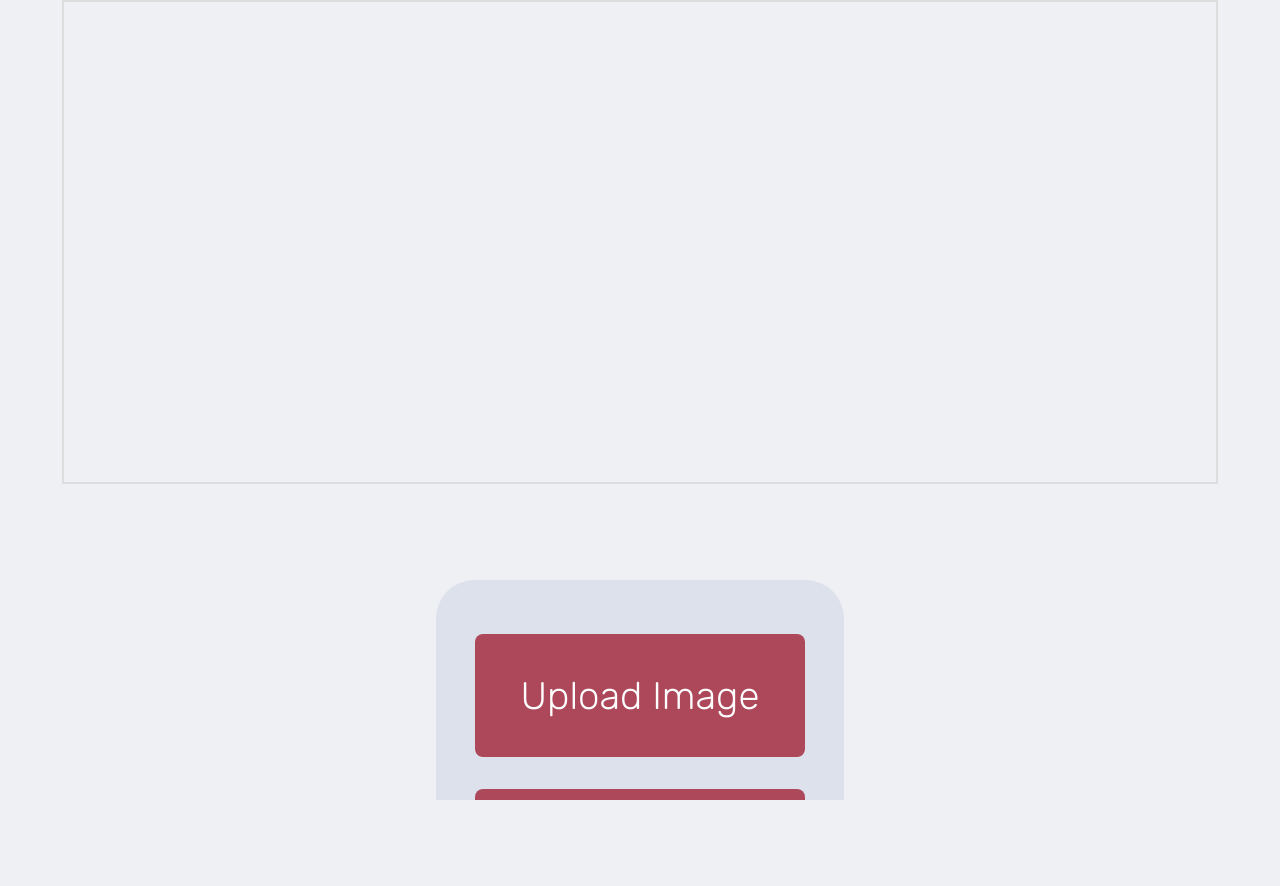
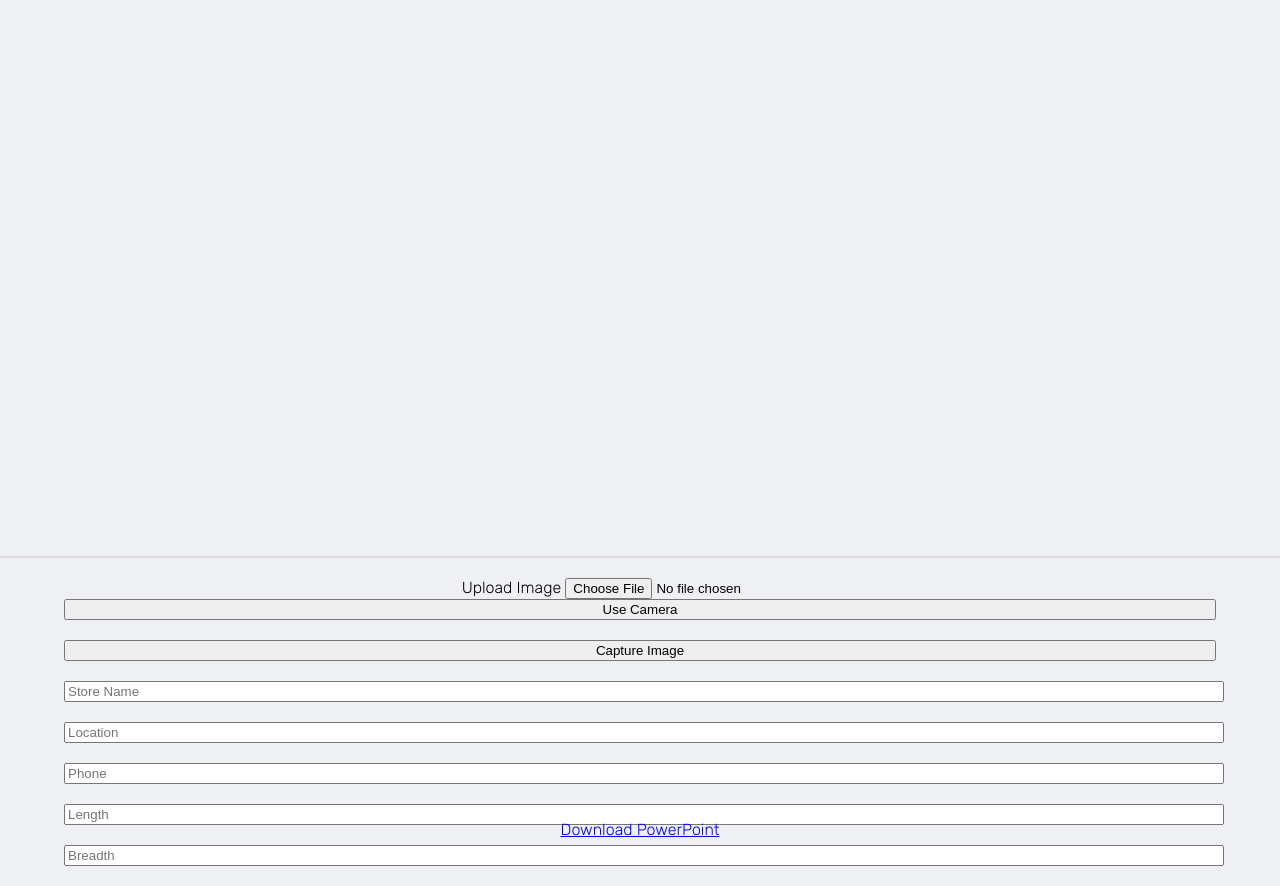
Before and after one commit to Ritarshi-Chattaraj/himalaya-international, a plain HTML site: page capturepic.html in a window 1280 px wide. Before the commit the page ends 800 px from the top, so only its background shows below. Drawn offline with Linux system fonts and the light colour scheme.

Commit message:
Update capturepic.css

```diff
--- a/capturepic.css
+++ b/capturepic.css
@@ -1,84 +1,43 @@
-html, body {
+/* Add your CSS styles here */
+
+body, html {
   margin: 0;
   padding: 0;
   font-family: 'Rubik', sans-serif;
   background-color: #EEF0F4;
   height: 100%;
-    overflow: hidden;
-}
-
-.container {
-    display: flex;
-    flex-direction: column;
-    max-width: 90%; /* Adjusted to 90% */
-    margin: 5% auto; /* Adjusted to 5% */
-    color: #432000;
-    background-color: #DCE1EB;
-    border: 0;
-    padding: 3vw; /* Adjusted to 3vw */
-    border-radius: 3vw;
-    font-size: 3vw; /* Adjusted to 3vw */
-    text-align: center;
 }
 
 .containerB {
   display: flex;
   flex-direction: column;
-}
-
-.rectangle {
-    position: absolute;
-    border: 0.2vw solid #007bff; /* Adjusted to 0.2vw */
-    pointer-events: none;
-}
-
-#imageInput {
-    display: none;
-}
-
-label, #useCameraButton, #captureImageButton, #drawButton {
-    color: #FDFDFD;
-    background-color: #AC485A;
-    border: 0;
-    padding: 3vw; /* Adjusted to 3vw */
-    border-radius: 8px;
-    font-size: 3vw; /* Adjusted to 3vw */
-    text-align: center;
-    margin: 2vh 0; /* Adjusted to 2vh */
+  align-items: center;
+  justify-content: center;
+  height: 100%;
 }
 
 video, canvas {
-    border: 0.2vw solid #ddd; /* Adjusted to 0.2vw */
-    display: block;
-    margin: 0 auto;
-    margin-bottom: 4vh; /* Adjusted to 4vh */
-    max-width: 90%; /* Adjusted to 90% */
-    max-height: 60vh; /* Adjusted to 60vh */
+  width: 100%;
+  height: auto;
+  border: 2px solid #ddd;
+  margin-bottom: 20px;
 }
 
-button {
-    color: #FDFDFD;
-    background-color: #AC485A;
-    border: 0;
-    padding: 3vw; /* Adjusted to 3vw */
-    border-radius: 8px;
-    font-size: 3vw; /* Adjusted to 3vw */
+.container {
+  max-width: 90%;
+  margin: 0 auto;
   text-align: center;
 }
 
-input[type="text"] {
-    padding: 2vh 2vw; /* Adjusted to 2vh 2vw */
-    width: 90%; /* Adjusted to 90% */
-    margin-bottom: 4vh; /* Adjusted to 4vh */
-    box-sizing: border-box;
+.container input[type="text"], .container button {
+  width: 100%;
+  margin-bottom: 20px;
 }
 
 #downloadLink {
-    display: none;
-    margin-top: 4vh; /* Adjusted to 4vh */
-    color: #fff;
-    background-color: #e74c3c;
-    text-decoration: none;
-    padding: 2vh 3vw; /* Adjusted to 2vh 3vw */
-    border-radius: 5px;
+  display: block;
+  text-align: center;
+  margin-top: 20px;
 }
+
+/* Add more styles as needed */
```
Lines whose indentation alone changed are shown as unchanged.
